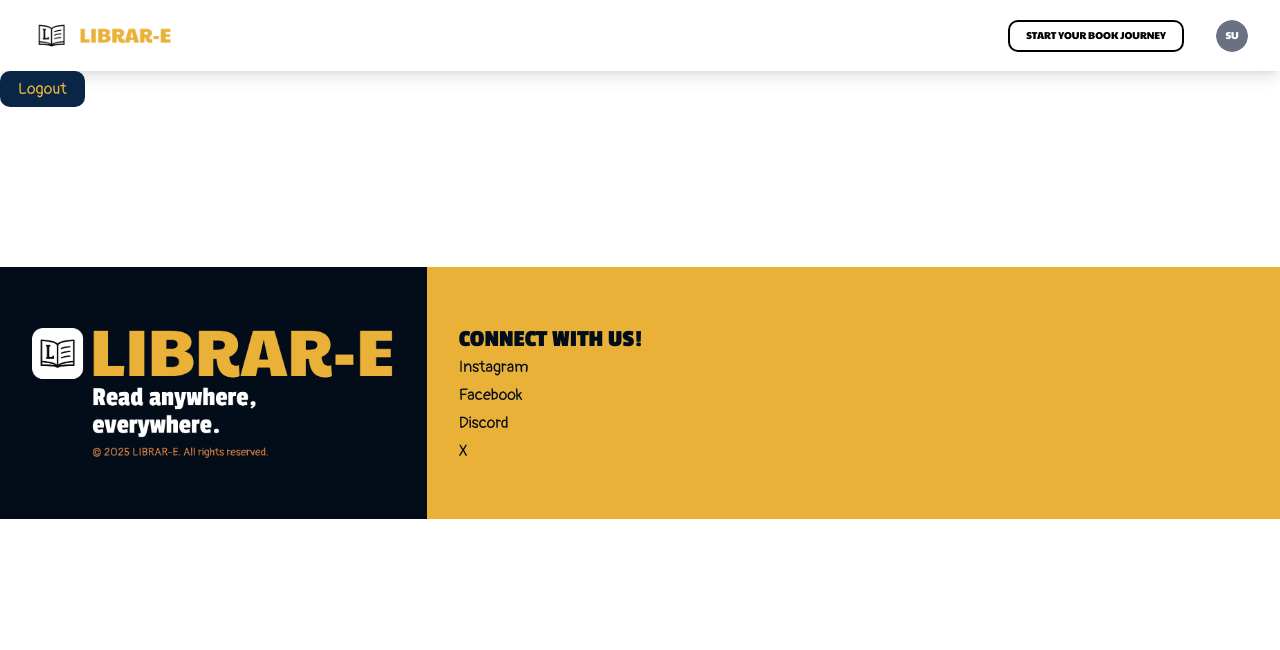
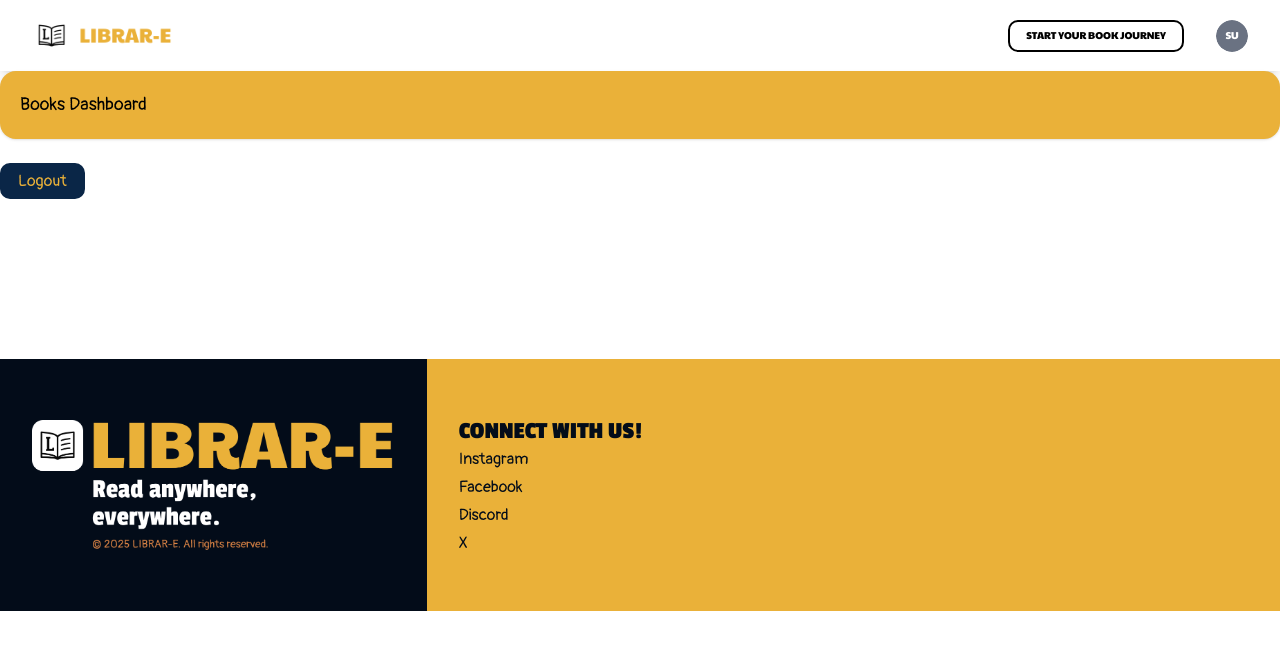
Before and after one commit to wengnong/librar-e, a Next.js app: page /my-profile in a window 1280 px wide. Shown: the top 650 px of the page. Built offline with nearby package versions, Linux system fonts and the light colour scheme; no server answers; sample sign-in values are in the browser's storage.

Commit message:
starting update on users profile page

```diff
--- a/app/(root)/my-profile/page.tsx
+++ b/app/(root)/my-profile/page.tsx
@@ -3,6 +3,14 @@ import React from 'react'
 
 const page = () => {
     return (
+        <div className='w-full h-min-screen'>
+            <div className='flex flex-col md:flex-row justify-between gap-5 mb-6'>
+                <div className='bg-[#EAB139] rounded-2xl p-5 w-full shadow-sm'>
+                    <p className='text-black text-lg font-medium'>Books Dashboard</p>
+                </div>
+            </div>
+
+            {/* Bagian button buat logout */}
             <form action={async () => {
                 "use server";
 
@@ -12,6 +20,9 @@ const page = () => {
             >
                 <button className='border-2 border-[#0A2647] rounded-[10px] px-4 py-1 bg-[#0A2647] text-[#EAB139] hover:bg-[#040a11] hover:border-[#EAB139] duration-200 flex items-center justify-center'>Logout</button>
             </form>
+
+
+        </div>
     )
 }
 
```
Lines whose indentation alone changed are shown as unchanged.
